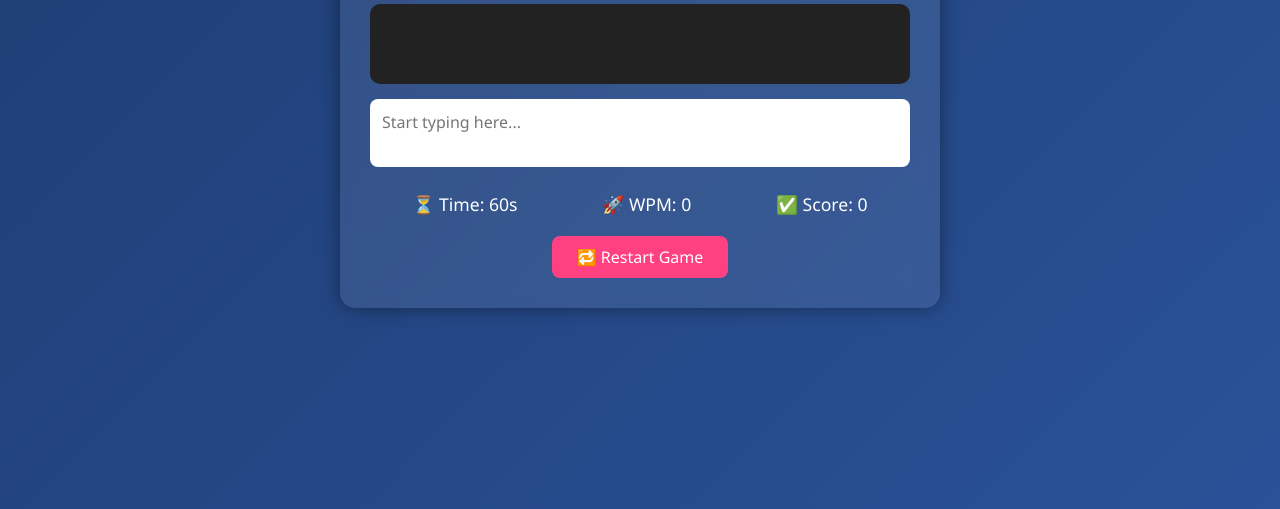
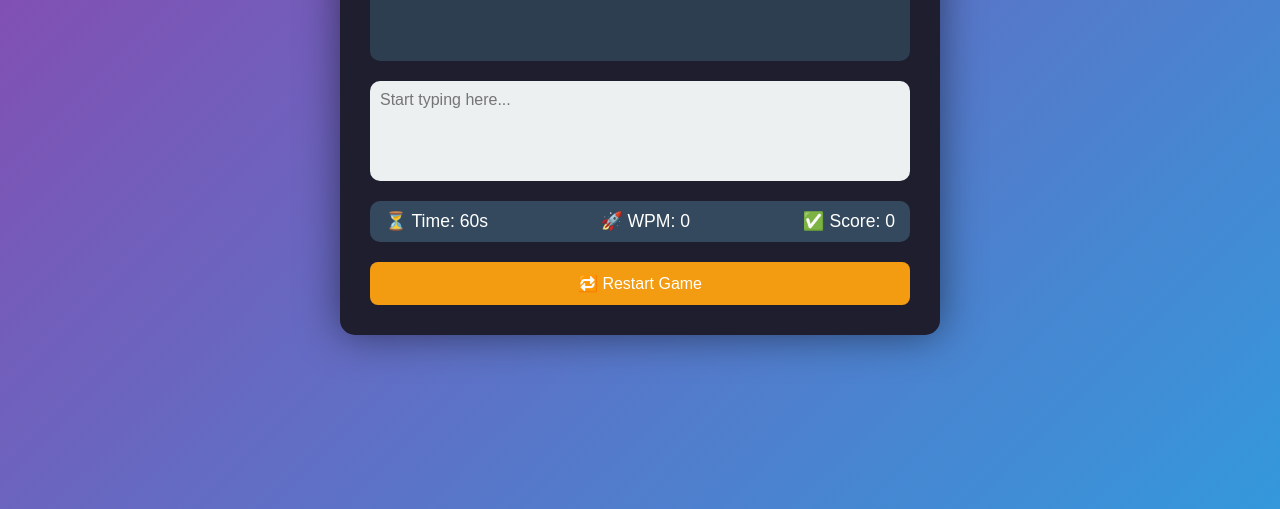
Before and after one commit to GOKULS07/typing-speed-game, a plain HTML site: page index.html in a window 1280 px wide. Shown: the part 291-800 px from the top of the page. Drawn offline with Linux system fonts and the light colour scheme.

Commit message:
Update style.css

```diff
--- a/style.css
+++ b/style.css
@@ -1,91 +1,104 @@
 * {
   box-sizing: border-box;
+  padding: 0;
   margin: 0;
-  padding: 0;
-  font-family: 'Segoe UI', sans-serif;
+  font-family: 'Poppins', sans-serif;
 }
 
 body {
-  background: linear-gradient(135deg, #1e3c72, #2a5298);
-  color: #fff;
-  height: 100vh;
+  background: linear-gradient(135deg, #8e44ad, #3498db);
+  min-height: 100vh;
   display: flex;
   align-items: center;
   justify-content: center;
   padding: 20px;
+  color: #fff;
 }
 
 .container {
-  max-width: 600px;
-  width: 100%;
-  background: #ffffff15;
+  background: #1e1e2f;
   padding: 30px;
   border-radius: 15px;
-  text-align: center;
-  backdrop-filter: blur(10px);
-  box-shadow: 0 0 20px rgba(0,0,0,0.4);
+  width: 100%;
+  max-width: 600px;
+  box-shadow: 0 0 40px rgba(0, 0, 0, 0.5);
 }
 
 h1 {
+  text-align: center;
   margin-bottom: 20px;
   font-size: 2rem;
+  color: #f1c40f;
 }
 
-.quote {
-  background: #222;
+.game-box {
+  display: flex;
+  flex-direction: column;
+  gap: 20px;
+}
+
+.quote-box {
+  background: #2c3e50;
   padding: 15px;
   border-radius: 10px;
   font-size: 1.1rem;
-  line-height: 1.6;
-  min-height: 80px;
-  margin-bottom: 15px;
+  min-height: 90px;
 }
 
 textarea {
   width: 100%;
-  padding: 12px;
+  height: 100px;
   font-size: 1rem;
-  border-radius: 8px;
+  padding: 10px;
   border: none;
+  border-radius: 10px;
+  outline: none;
+  background: #ecf0f1;
+  color: #2c3e50;
   resize: none;
-  outline: none;
+}
+
+textarea.correct {
+  border: 3px solid #2ecc71;
+}
+
+textarea.incorrect {
+  border: 3px solid #e74c3c;
 }
 
 .info {
-  margin: 20px 0;
   display: flex;
-  justify-content: space-around;
+  justify-content: space-between;
   font-size: 1.1rem;
+  background: #34495e;
+  padding: 10px 15px;
+  border-radius: 10px;
+  color: #fff;
 }
 
-#reset {
-  padding: 10px 25px;
-  background: #ff4081;
+button#reset {
+  padding: 12px 25px;
+  font-size: 1rem;
+  background: #f39c12;
   border: none;
-  color: #fff;
-  font-size: 1rem;
   border-radius: 8px;
   cursor: pointer;
   transition: 0.3s ease;
-}
-
-#reset:hover {
-  background: #f50057;
-}
-
-.correct {
-  background: #2e7d32;
   color: #fff;
 }
 
-.incorrect {
-  background: #c62828;
-  color: #fff;
+button#reset:hover {
+  background: #d35400;
 }
 
 @media (max-width: 500px) {
   .info {
     flex-direction: column;
     gap: 10px;
+    align-items: center;
+  }
+
+  textarea {
+    height: 80px;
   }
 }
```
